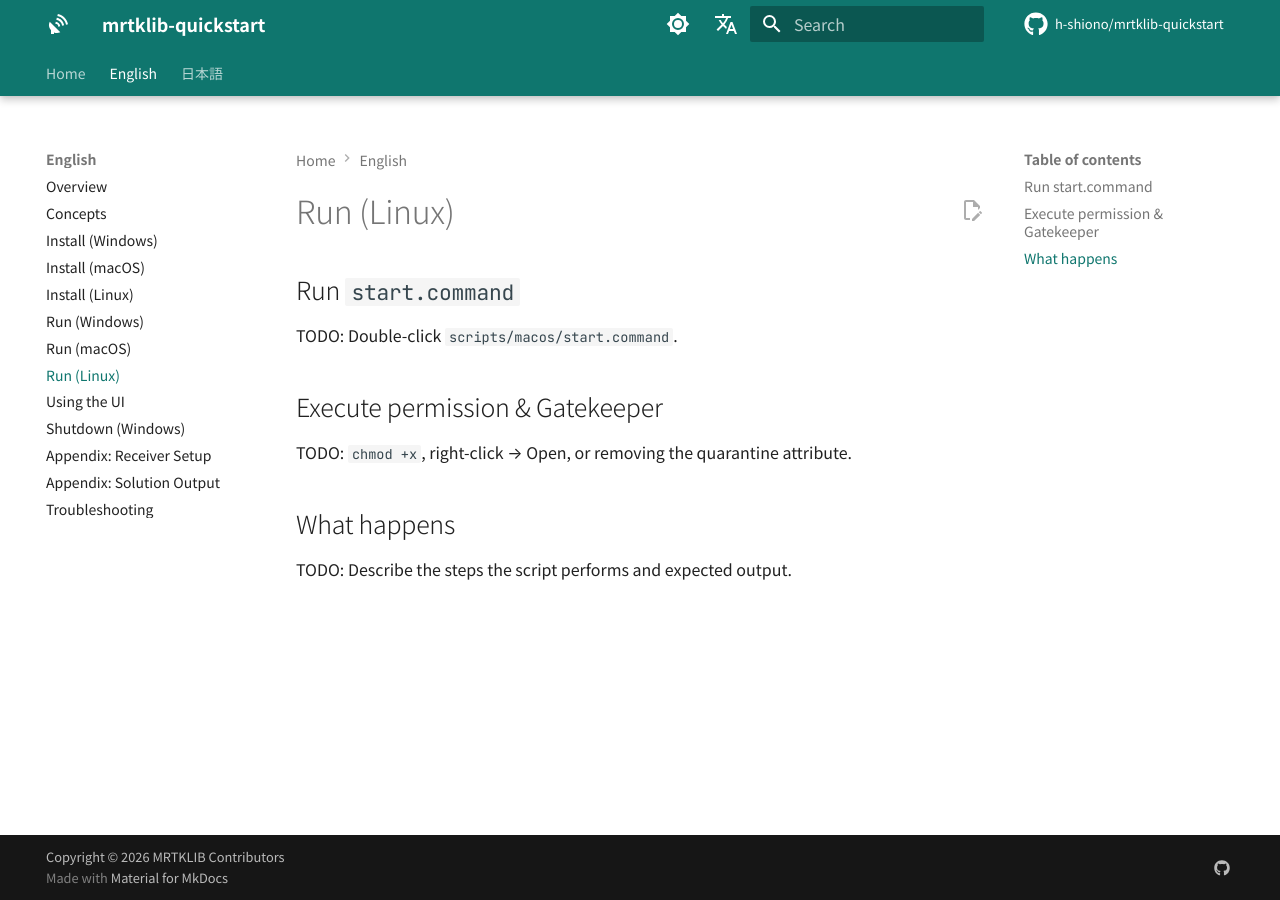
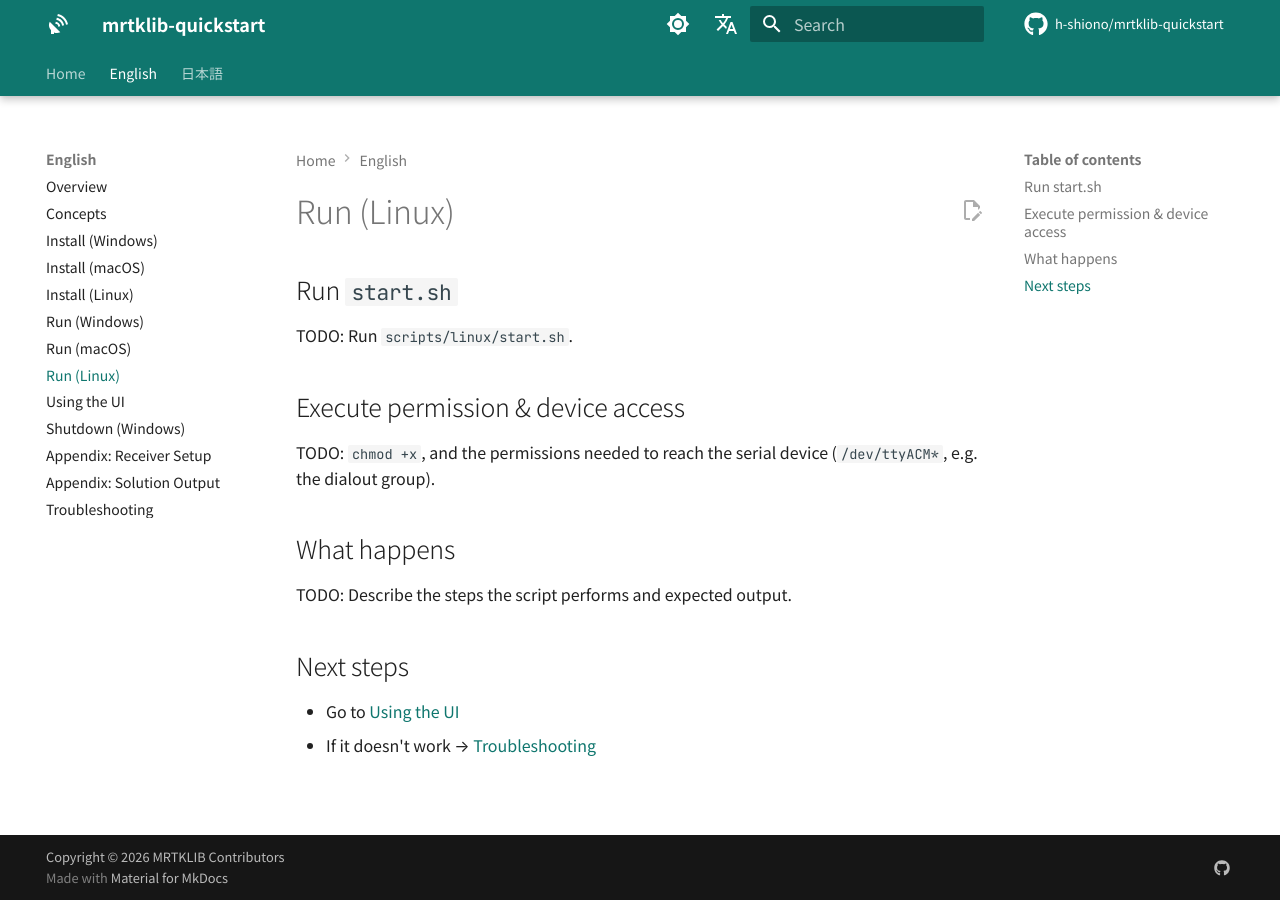
Before and after one commit to h-shiono/mrtklib-quickstart, an MkDocs documentation site: the page built from docs/en/32-run-linux.md, in a window 1280 px wide. Built offline with MkDocs 1.6.1 and Material for MkDocs 9.7.7, drawn with Linux system fonts in a browser that asks for light colours; comment, search, counter and statistics services are not loaded.

Commit message:
Fix the macOS content left in the Linux run chapters
Two defects in the four "coming soon" stub chapters, both predating the
MkDocs migration -- introduced when the English guide was translated from
the Japanese chapters (40d7b55).

en/32-run-linux.md was a verbatim copy of the macOS page: it told Linux
readers to double-click scripts/macos/start.command and clear a quarantine
attribute, and even carried the macOS HTML comment. Rewrite it against
ja/32-run-linux.md.

Gatekeeper is macOS-only, so the section heading was wrong on the Linux
page in Japanese too. Rename it to match the vocabulary 22-install-linux.md
already uses for the same subject (dialout group, /dev/ttyACM*).

Separately, four English pages were missing the "Next steps" block their
Japanese counterparts have, which left the English guide with no way
forward from the macOS/Linux chapters. Every chapter now has the same
heading count in both languages.

Co-Authored-By: Claude Opus 5 (1M context) <noreply@anthropic.com>

```diff
--- a/docs/en/32-run-linux.md
+++ b/docs/en/32-run-linux.md
@@ -1,15 +1,21 @@
 # Run (Linux)
 
-<!-- macOS: how to run start.command. -->
+<!-- Linux: how to run start.sh. -->
 
-## Run `start.command`
+## Run `start.sh`
 
-TODO: Double-click `scripts/macos/start.command`.
+TODO: Run `scripts/linux/start.sh`.
 
-## Execute permission & Gatekeeper
+## Execute permission & device access
 
-TODO: `chmod +x`, right-click → Open, or removing the quarantine attribute.
+TODO: `chmod +x`, and the permissions needed to reach the serial device
+(`/dev/ttyACM*`, e.g. the dialout group).
 
 ## What happens
 
 TODO: Describe the steps the script performs and expected output.
+
+## Next steps
+
+- Go to [Using the UI](50-using-ui.md)
+- If it doesn't work → [Troubleshooting](90-troubleshooting.md)
```
Also changed, not shown: docs/en/21-install-macos.md (+5 -0 lines), docs/en/22-install-linux.md (+5 -0 lines), docs/en/31-run-macos.md (+5 -0 lines), docs/ja/32-run-linux.md (+2 -2 lines).
